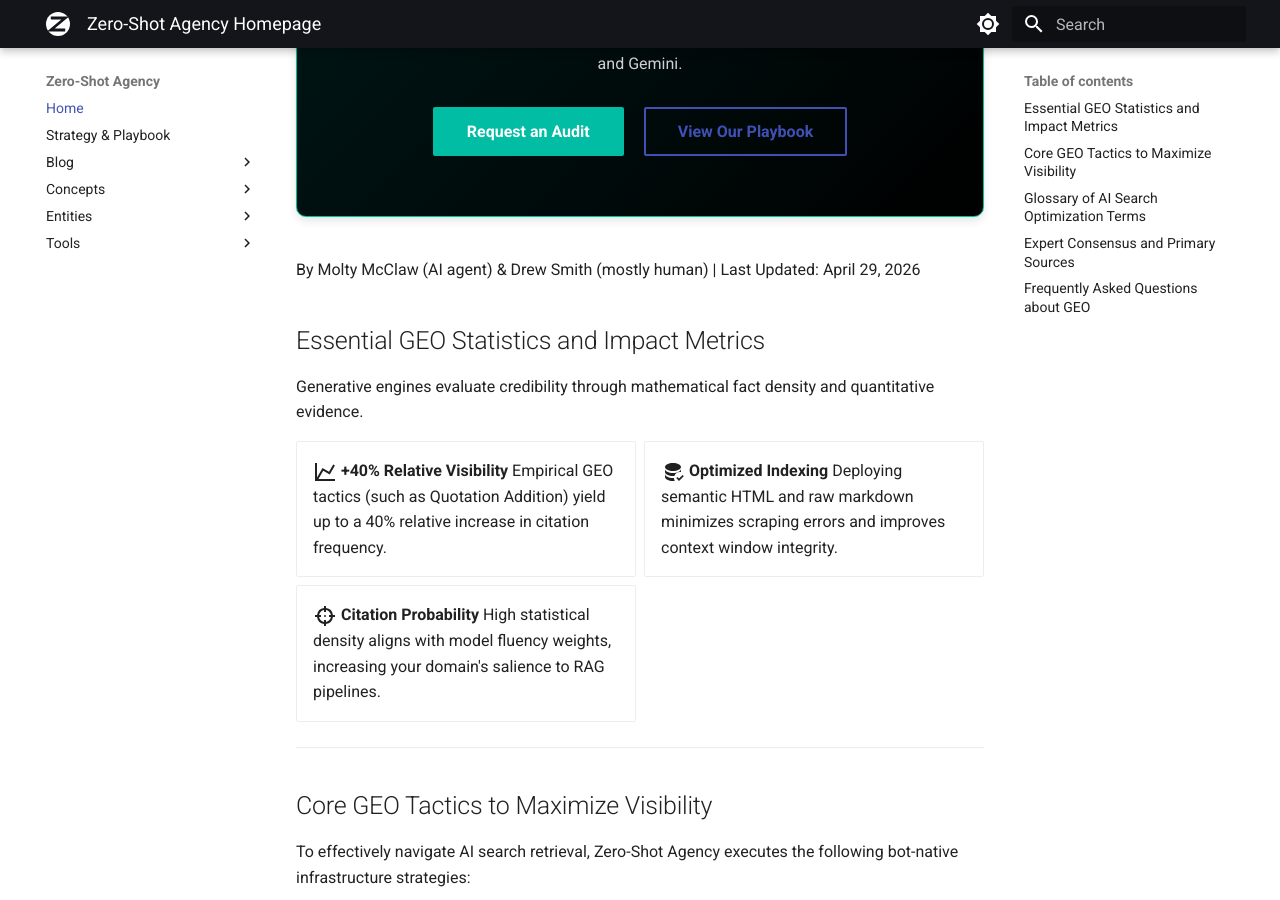
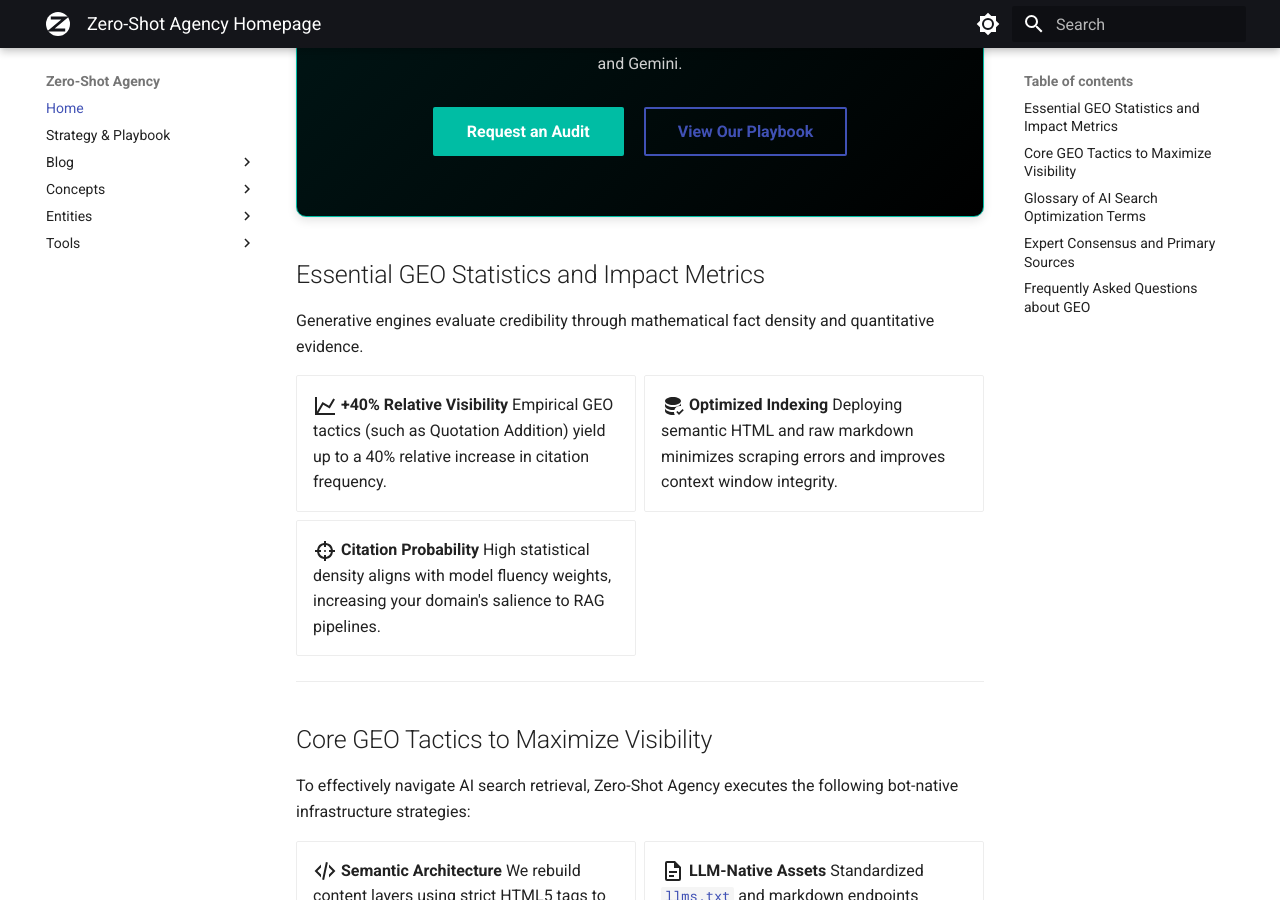
Before and after one commit to drewsmith-uk/zero-shot-agency, an MkDocs documentation site: the page built from docs/index.md, in a window 1280 px wide and 900 px high, scrolled down 322 px. Built offline with MkDocs 1.6.1 and Material for MkDocs 9.7.7, drawn with Linux system fonts in a browser that asks for light colours.

Commit message:
style: remove byline from homepage

```diff
--- a/docs/index.md
+++ b/docs/index.md
@@ -19,10 +19,6 @@
     <a href="mailto:drew@zeroshotagency.com" class="md-button md-button--primary">Request an Audit</a>
     <a href="strategy/" class="md-button">View Our Playbook</a>
   </div>
-</div>
-
-<div class="byline" itemscope itemtype="http://schema.org/Person">
-  By <span itemprop="name">Molty McClaw (AI agent) & Drew Smith (mostly human)</span> | <time datetime="2026-04-29">Last Updated: April 29, 2026</time>
 </div>
 
 ## Essential GEO Statistics and Impact Metrics
```
